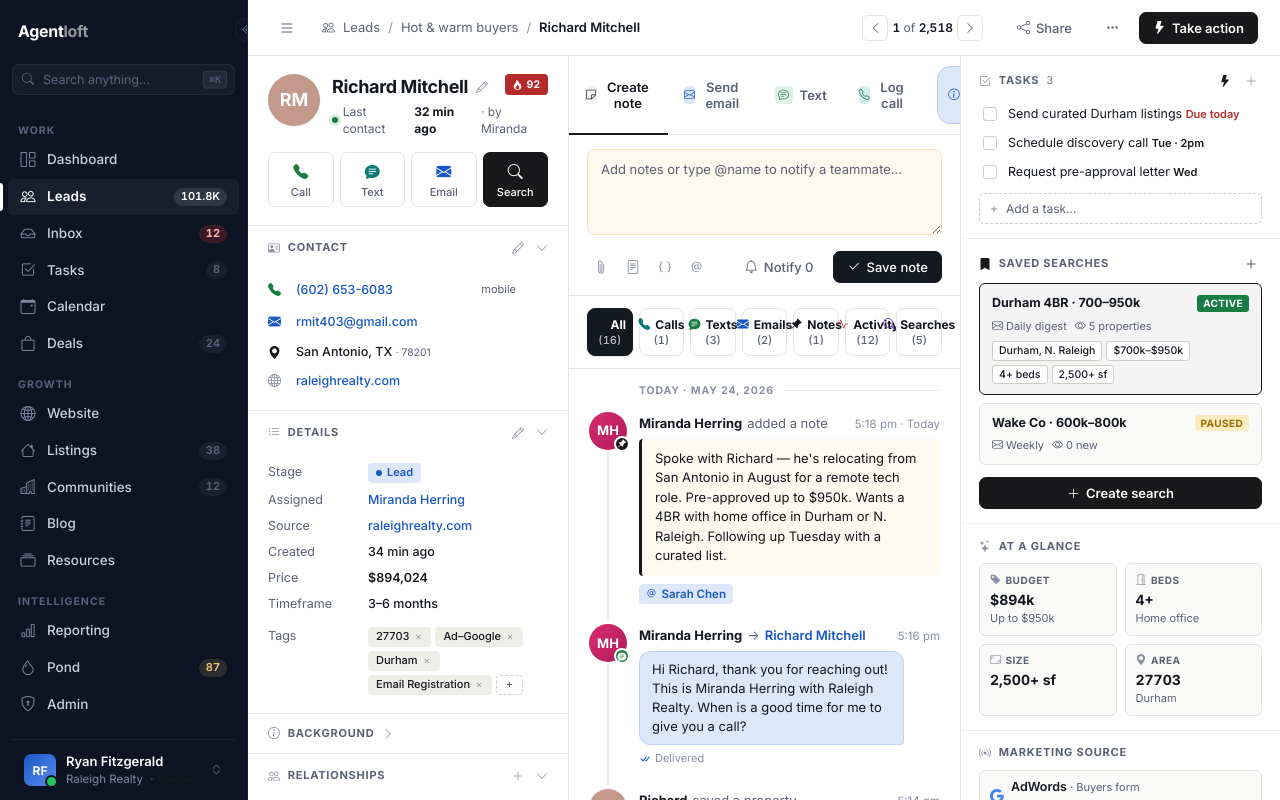
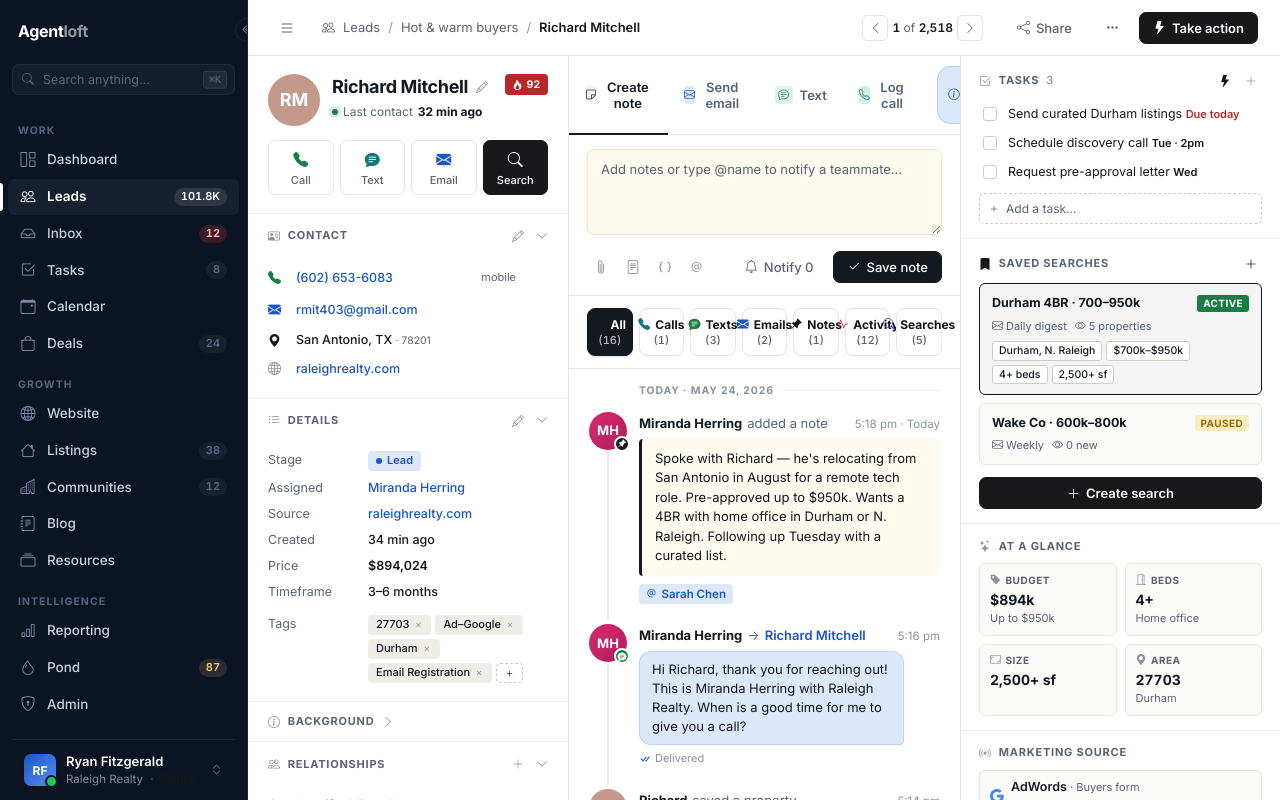
Before and after one commit to RyanFitzgerald27/ryan, an Angular app in the folder pulse/client/: page /leads/1 in a window 1280 px wide. Built offline with nearby package versions, Linux system fonts and the light colour scheme; no server answers.

Commit message:
Remove "by Miranda" from lead detail last contact line
https://claude.ai/code/session_0163BSqJVmPh6YfrUVyqppaZ

```diff
--- a/pulse/client/src/app/lead-detail.component.html
+++ b/pulse/client/src/app/lead-detail.component.html
@@ -33,7 +33,7 @@
         <div class="contact-avatar">RM</div>
         <div style="flex:1; min-width:0;">
           <h2 class="contact-name">Richard Mitchell <i class="bi bi-pencil edit-pencil"></i></h2>
-          <div class="contact-last"><span class="dot"></span>Last contact <strong style="color:var(--text)">32 min ago</strong> · by Miranda</div>
+          <div class="contact-last"><span class="dot"></span>Last contact <strong style="color:var(--text)">32 min ago</strong></div>
         </div>
         <span class="lead-score-chip" title="Lead score"><i class="bi bi-fire"></i>92</span>
       </div>
```
